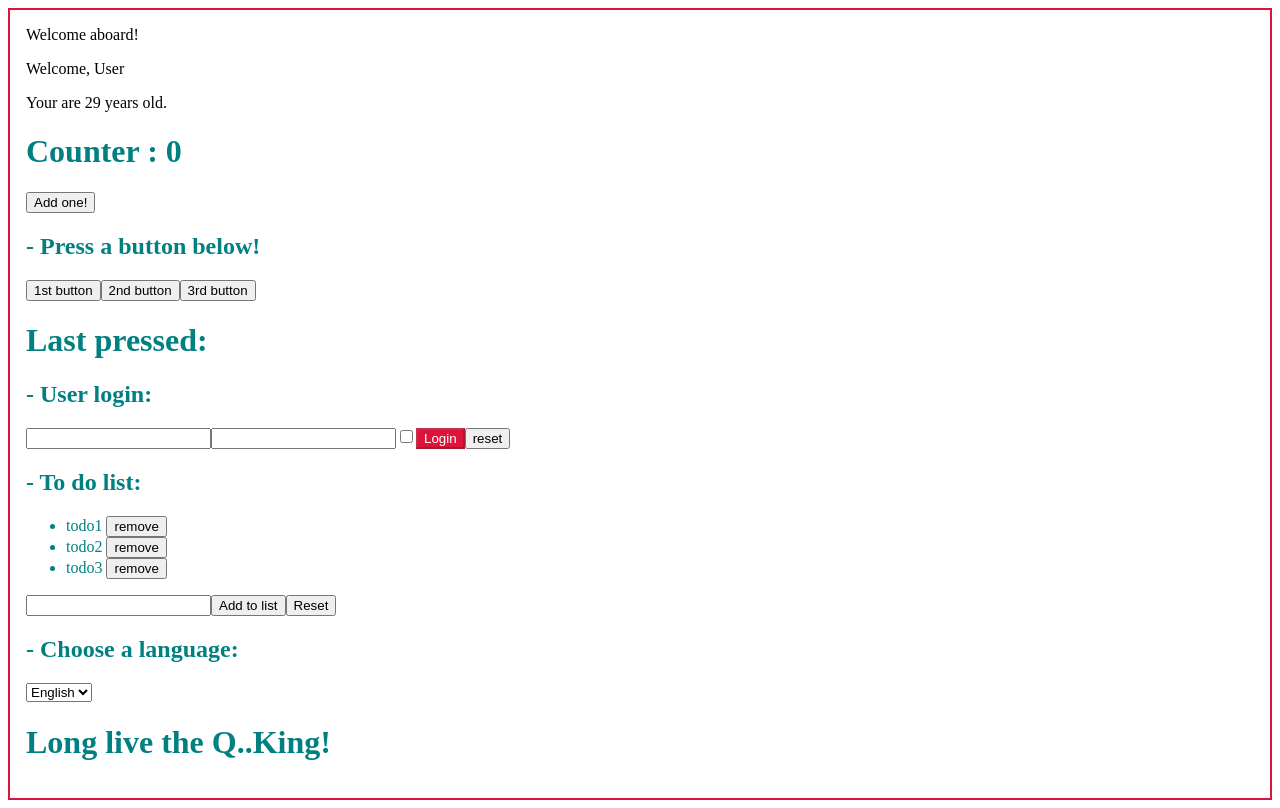
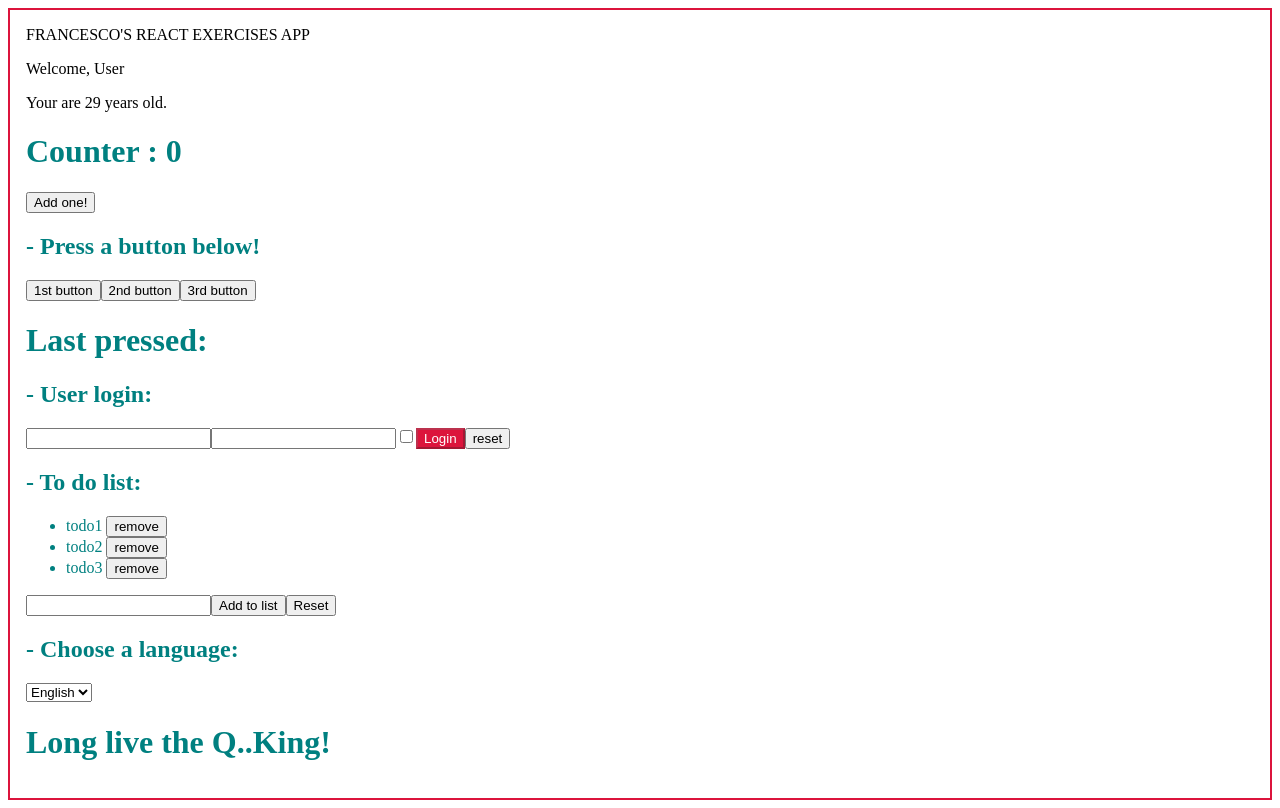
Before and after one commit to Francxmf/dhreactexercises, a React (Create React App) app: page / in a window 1280 px wide. Built offline with nearby package versions, Linux system fonts and the light colour scheme.

Commit message:
Small ui tweaks

```diff
--- a/src/App.js
+++ b/src/App.js
@@ -25,9 +25,7 @@ export class App extends React.Component{
 
   render(){
       return (
-        <Container title="Welcome aboard!">
-
-
+        <Container title="FRANCESCO'S REACT EXERCISES APP">
           <Welcome age={29} />
           <Counter initialValue={0} />
           <ClickTracker />
--- a/src/Sum.js
+++ b/src/Sum.js
@@ -1,10 +1,3 @@
 export function Sum({numbers}) {
-    let mystyle = {
-        color : "red"
-    }
-    let summ = 0
-    numbers.forEach(element => {
-        summ += element
-    });
-  return <h1 style={mystyle}>The sum of the numbers in the array is : {summ}</h1>;
+
 }
```
